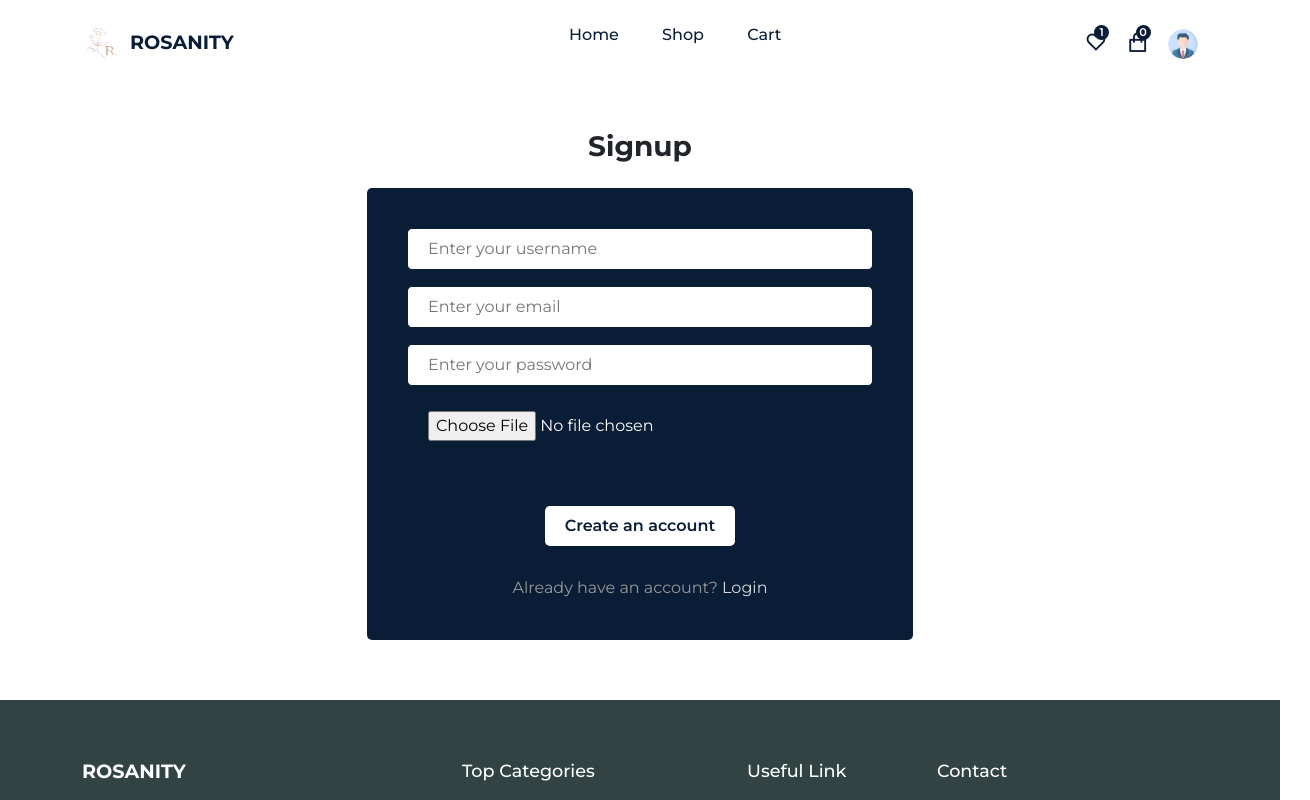
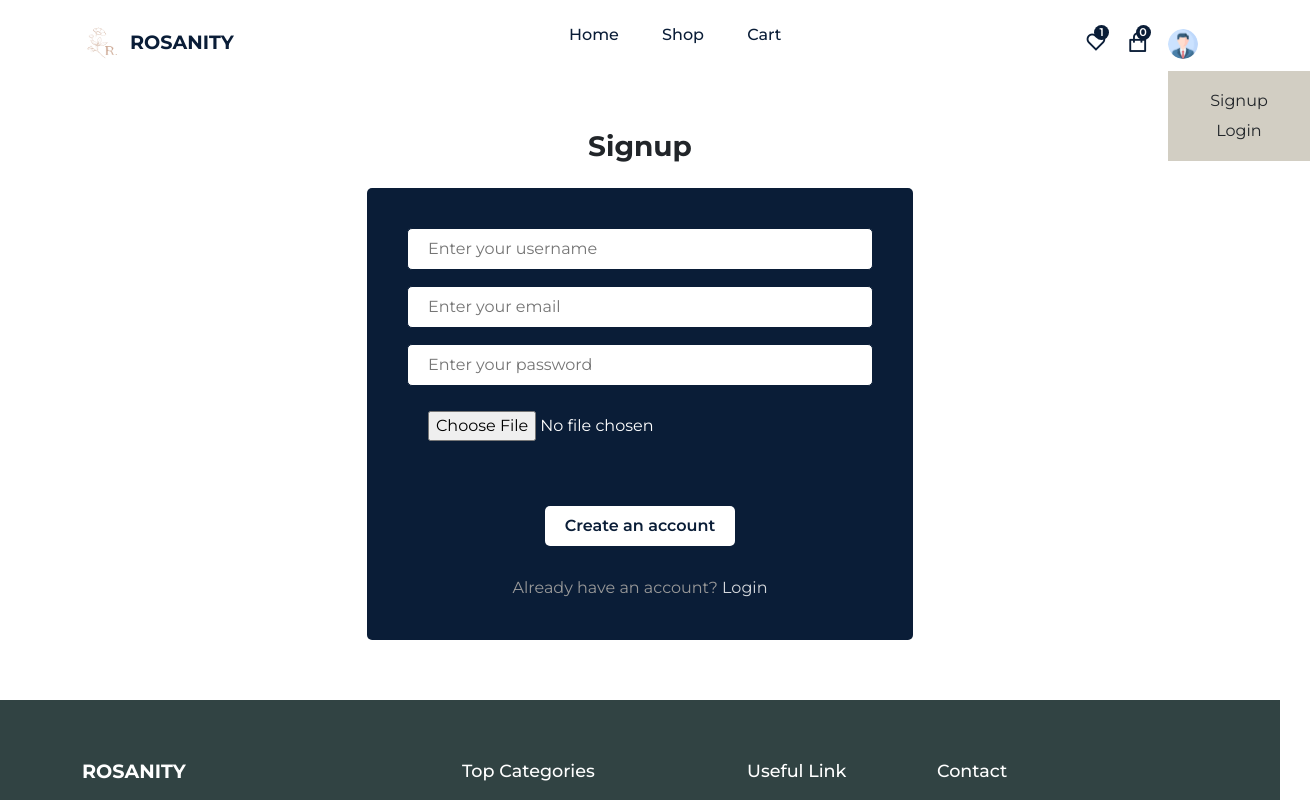
Before and after one commit to trongkhoa2201/my-final-project, a React (Create React App) app in the folder my-app/: page /signup in a window 1280 px wide. Shown: the top 800 px of the page, 1310 px wide, since content can reach past the window. Built offline with nearby package versions, Linux system fonts and the light colour scheme; no server answers.

Commit message:
Fix Profile Actions

```diff
--- a/my-app/src/components/Header/header.css
+++ b/my-app/src/components/Header/header.css
@@ -77,19 +77,15 @@
     position: absolute;
     top: 90%;
     left: 0;
-    width: 100px;
+    width: 142px;
     z-index: 10;
+    text-align: center;
     padding: 15px;
-    display: flex;
-    align-items: center;
-    flex-direction: column;
-    background-color: #D2CEC3;
+    background: #D2CEC3;
     line-height: 30px;
-    display: none;
-    cursor: pointer;
 }
 .show__profileActions{
-    display: block;
+    display: none;
 }
 .mobile__menu {
     font-size: 1.3rem;
```
Also changed, not shown: my-app/src/components/Header/Header.js (line endings or trailing spaces).
